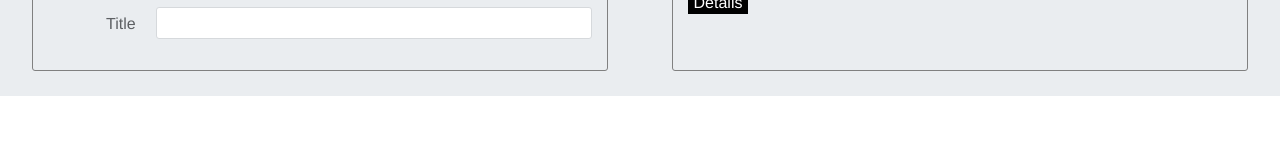
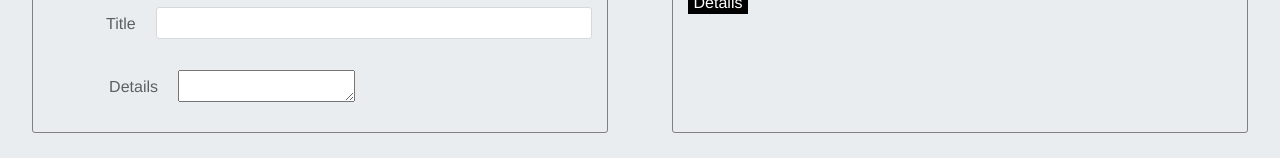
Before and after one commit to chapmancbVCU/cv-application, a React (Create React App) app: page / in a window 1280 px wide. Shown: the part 323-485 px from the top of the page. Built offline with nearby package versions, Linux system fonts and the light colour scheme.

Commit message:
Added details textarea to form and setup hooks for details.

```diff
--- a/src/components/Form.tsx
+++ b/src/components/Form.tsx
@@ -4,7 +4,9 @@
 import React, { FC } from 'react';
 
 interface ApplicationProps {
+    details: string;
     firstName: string;
+    handleDetailsInput: any;
     handleFirstNameInput: any;
     handleLastNameInput: any;
     handleTitleInput: any;
@@ -13,7 +15,9 @@ interface ApplicationProps {
 }
 
 const Form : FC<ApplicationProps> = ({
+    details,
     firstName,
+    handleDetailsInput,
     handleFirstNameInput,
     handleLastNameInput,
     handleTitleInput,
@@ -27,8 +31,7 @@ const Form : FC<ApplicationProps> = ({
             <form className="cv-form">
                 <div className="form-row">
                     <label htmlFor="first-name">First Name</label>
-                    <input
-                        id="first-name"
+                    <input id="first-name"
                         name="first-name"
                         type="text"
                         minLength={5}
@@ -39,8 +42,7 @@ const Form : FC<ApplicationProps> = ({
                 </div>
                 <div className="form-row">
                     <label htmlFor="last-name">Last Name</label>
-                    <input
-                        id="last-name"
+                    <input id="last-name"
                         name="last-name"
                         type="text"
                         minLength={5}
@@ -51,8 +53,7 @@ const Form : FC<ApplicationProps> = ({
                 </div>
                 <div className="form-row">
                     <label htmlFor="title">Title</label>
-                    <input
-                        id="title"
+                    <input id="title"
                         name="title"
                         type="text"
                         minLength={5}
@@ -61,7 +62,17 @@ const Form : FC<ApplicationProps> = ({
                         onChange={(event) => handleTitleInput(event)}
                         value={title}/>
                 </div>
-
+                <div className="form-row">
+                    <label htmlFor="details">Details</label>
+                    <textarea id="details"
+                        name="details"
+                        minLength={5}
+                        maxLength={300}
+                        required
+                        onChange={(event) => handleDetailsInput(event)}
+                        value={details}>
+                    </textarea>
+                </div>
             </form>
         </div>
     );
```
